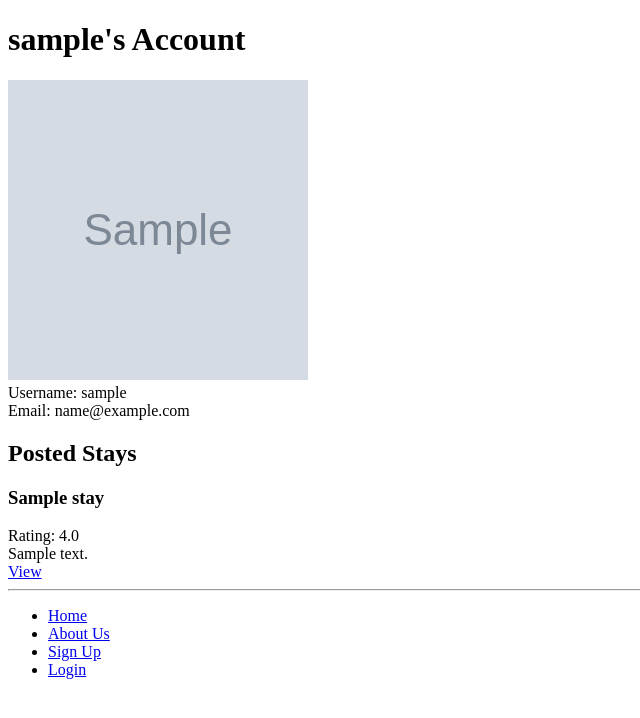
After one commit to 2401566A/mystays_project, a Django app: a page that uses templates/mystays/base.html in a window 1280 px wide. The commit adds this page. Shown: the top 718 px of the page, without its empty margins (0-640 px from the left). Run offline with Django 3.2, Linux system fonts and the light colour scheme; tables that the repository leaves empty hold one stand-in row (values such as "Sample post"); grey boxes marked "Sample" are stand-in pictures.

Commit message:
my account pages and stays/reviews linked to users

```diff
--- a/mystays/forms.py
+++ b/mystays/forms.py
@@ -14,7 +14,7 @@ class StayForm(forms.ModelForm):
 
     class Meta:
         model = Stay
-        fields = ('name',)
+        fields = ('name', 'price', 'description', 'address', 'contacts')
 
 
 #form to leave a review for a stay
@@ -30,7 +30,7 @@ class ReviewForm(forms.ModelForm):
 
     class Meta:
         model = Review
-        exclude = ('stay',)
+        exclude = ('stay', 'reviewedBy',)
 
 #form to fill in the username, email, and password of a new user
 class UserForm(forms.ModelForm):
--- a/mystays/urls.py
+++ b/mystays/urls.py
@@ -8,8 +8,13 @@ urlpatterns = [
     path('AboutUs/', views.about_us, name='about_us'),
     path('WhereToStay/', views.where_to_stay, name='where_to_stay'),
     path('WhereToStay/ChosenStay/<slug:stay_name_slug>/', views.show_stay, name='show_stay'),
-    path('PostStay/', views.post_stay, name='post_stay'),
-    path('WhereToStay/ChosenStay/<slug:stay_name_slug>/RateAndReview/', views.rate_and_review, name='rate_and_review'),
+    path('WhereToStay/ChosenStay/<slug:stay_name_slug>/RateAndReview/<username>', views.RateAndReview.as_view(), name='rate_and_review'),
     path('SignUp/', views.sign_up, name='sign_up'),
     path('Login/', views.user_login, name='user_login'),
+    path('Login/MyAccount/<username>', views.MyAccountView.as_view(), name='my_account'),
+    path('Login/MyAccount/<username>/EditAccount', views.EditAccountView.as_view(), name='edit_account'),
+    path('Login/MyAccount/<username>/PostedStays/', views.PostedStaysView.as_view(), name='posted_stays'),
+    path('Login/MyAccount/<username>/PostStay/', views.PostStayView.as_view(), name='post_stay'),
+    path('Login/MyAccount/<username>/MyReviews/', views.MyReviewsView.as_view(), name='my_reviews'),
+    path('Logout/', views.user_logout, name='user_logout'),
 ]
--- a/mystays/views.py
+++ b/mystays/views.py
@@ -1,10 +1,14 @@
 from django.shortcuts import render
 from django.http import HttpResponse
 from mystays.models import Stay, Review
-from mystays.forms import StayForm, ReviewForm, UserForm, UserProfileForm
+from mystays.forms import StayForm, ReviewForm, UserForm, UserProfileForm, UserProfile
 from django.shortcuts import redirect
 from django.urls import reverse
-from django.contrib.auth import authenticate, login
+from django.contrib.auth import authenticate, login, logout
+from django.contrib.auth.decorators import login_required
+from django.utils.decorators import method_decorator
+from django.contrib.auth.models import User
+from django.views import View
 
 def home(request):
     context_dict = {}
@@ -60,49 +64,101 @@ def show_stay(request, stay_name_slug):
     return response
 
 
-def post_stay(request):
-    form = StayForm()
+class PostStayView(View):
+    def get_user_details(self, username):
+        try:
+            user = User.objects.get(username=username)
+        except User.DoesNotExist:
+            return None
 
-    if request.method == 'POST':
+        user_profile = UserProfile.objects.get_or_create(user=user)[0]
+
+        return (user, user_profile)
+
+    @method_decorator(login_required)
+    def get(self, request, username):
+        form = StayForm()
+        return render(request, 'mystays/post_stay.html', {'form':form})
+
+    @method_decorator(login_required)
+    def post(self, request, username):
+        try:
+            (user, user_profile) = self.get_user_details(username)
+        except TypeError:
+            return redirect(reverse('mystays:home'))
+
         form = StayForm(request.POST)
 
         if form.is_valid():
-            form.save(commit=True)
-            #after submitting the stay, return to the homepage (change later)
-            return redirect('/mystays/')
+            stay = form.save(commit=False)
+            stay.postedBy = user_profile
+            stay.save()
+
+            return redirect('mystays:posted_stays', user.username)
         else:
             print(form.errors)
 
-    response = render(request, 'mystays/post_stay.html', {'form': form})
-    return response
+        context_dict = {'user_profile': user_profile, 'selected_user': user, 'form': form}
 
-def rate_and_review(request, stay_name_slug):
-    try:
-        stay = Stay.objects.get(slug=stay_name_slug)
-    except Stay.DoesNotExist:
-        stay = None
+        return render(request, 'mystays/posted_stays.html', context_dict)
 
-    if stay is None:
-        return redirect('/mystays/')
 
-    form = ReviewForm()
+class RateAndReview(View):
+    def get_user_details(self, username):
+        try:
+            user = User.objects.get(username=username)
+        except User.DoesNotExist:
+            return None
 
-    if request.method == 'POST':
+        user_profile = UserProfile.objects.get_or_create(user=user)[0]
+
+        return (user, user_profile)
+
+    @method_decorator(login_required)
+    def get(self, request, stay_name_slug, username):
+        try:
+            stay = Stay.objects.get(slug=stay_name_slug)
+        except Stay.DoesNotExist:
+            stay = None
+
+        if stay is None:
+            return redirect('/mystays/')
+
+        form = ReviewForm()
+        return render(request, 'mystays/rate_and_review.html', {'form':form, 'stay':stay})
+
+    @method_decorator(login_required)
+    def post(self, request, stay_name_slug, username):
+        try:
+            stay = Stay.objects.get(slug=stay_name_slug)
+        except Stay.DoesNotExist:
+            stay = None
+
+        if stay is None:
+            return redirect('/mystays/')
+
+        try:
+            (user, user_profile) = self.get_user_details(username)
+        except TypeError:
+            return redirect(reverse('mystays:show_stay', kwargs={'stay_name_slug': stay_name_slug}))
+
+        reviewer=user_profile
         form = ReviewForm(request.POST)
 
         if form.is_valid():
             if stay:
                 review = form.save(commit=False)
                 review.stay = stay
+                review.reviewedBy = reviewer
                 review.save()
 
                 return redirect(reverse('mystays:show_stay', kwargs={'stay_name_slug': stay_name_slug}))
         else:
             print(form.errors)
 
-    context_dict = {'form': form, 'stay': stay}
-    response = render(request, 'mystays/rate_and_review.html', context=context_dict)
-    return response
+        context_dict = {'user_profile': user_profile, 'selected_user': user, 'form': form, 'stay': stay}
+        response = render(request, 'mystays/rate_and_review.html', context=context_dict)
+        return response
 
 
 def sign_up(request):
@@ -160,6 +216,114 @@ def user_login(request):
         return render(request, 'mystays/login.html')
 
 
+@login_required
+def user_logout(request):
+    logout(request)
+    return redirect(reverse('mystays:home'))
+
+
+class MyAccountView(View):
+    def get(self, request, username):
+        context_dict = {}
+
+        try:
+            user = User.objects.get(username=username)
+        except User.DoesNotExist:
+            return None
+
+        user_profile = UserProfile.objects.get_or_create(user=user)[0]
+
+        context_dict['user_profile'] = user_profile
+        context_dict['selected_user'] = user
+
+        response = render(request, 'mystays/my_account.html', context_dict)
+        return response
+
+
+class EditAccountView(View):
+    def get_user_details(self, username):
+        try:
+            user = User.objects.get(username=username)
+        except User.DoesNotExist:
+            return None
+
+        user_profile = UserProfile.objects.get_or_create(user=user)[0]
+        form = UserProfileForm({'picture': user_profile.picture})
+
+        return (user, user_profile, form)
+
+    @method_decorator(login_required)
+    def get(self, request, username):
+        try:
+            (user, user_profile, form) = self.get_user_details(username)
+        except TypeError:
+            return redirect(reverse('mystays:home'))
+
+        context_dict = {'user_profile': user_profile, 'selected_user': user, 'form': form}
+
+        return render(request, 'mystays/edit_account.html', context_dict)
+
+    @method_decorator(login_required)
+    def post(self, request, username):
+        try:
+            (user, user_profile, form) = self.get_user_details(username)
+        except TypeError:
+            return redirect(reverse('mystays:home'))
+
+        form = UserProfileForm(request.POST, request.FILES, instance=user_profile)
+        if form.is_valid():
+            form.save(commit=True)
+            return redirect('mystays:my_account', user.username)
+        else:
+            print(form.errors)
+
+        context_dict = {'user_profile': user_profile, 'selected_user': user, 'form': form}
+
+        return render(request, 'mystays/edit_account.html', context_dict)
+
+
+class PostedStaysView(View):
+    def get(self, request, username):
+        context_dict = {}
+
+        try:
+            user = User.objects.get(username=username)
+        except User.DoesNotExist:
+            return None
+
+        user_profile = UserProfile.objects.get_or_create(user=user)[0]
+
+        posted_stays = Stay.objects.filter(postedBy=user_profile)
+
+        context_dict['user_profile'] = user_profile
+        context_dict['selected_user'] = user
+        context_dict['posted_stays'] = posted_stays
+
+        response = render(request, 'mystays/posted_stays.html', context_dict)
+        return response
+
+
+class MyReviewsView(View):
+    def get(self, request, username):
+        context_dict = {}
+
+        try:
+            user = User.objects.get(username=username)
+        except User.DoesNotExist:
+            return None
+
+        user_profile = UserProfile.objects.get_or_create(user=user)[0]
+
+        my_reviews = Review.objects.filter(reviewedBy=user_profile)
+
+        context_dict['user_profile'] = user_profile
+        context_dict['selected_user'] = user
+        context_dict['my_reviews'] = my_reviews
+
+        response = render(request, 'mystays/my_reviews.html', context_dict)
+        return response
+
+
 #helper function to recalculate the overall rating of a stay
 def calcPropertyRating(stay, reviews):
     total = 0
@@ -169,6 +333,10 @@ def calcPropertyRating(stay, reviews):
         total = total + r.impression
         count = count + 1
 
-    average = total/count
-    stay.propertyRating = average
+    if count != 0:
+        average = total/count
+        stay.propertyRating = average
+    else:
+        stay.propertyRating = 0
+
     stay.save()
--- a/mystays_project/settings.py
+++ b/mystays_project/settings.py
@@ -103,6 +103,8 @@ AUTH_PASSWORD_VALIDATORS = [
     },
 ]
 
+LOGIN_URL = 'mystays:user_login'
+
 
 # Internationalization
 # https://docs.djangoproject.com/en/2.2/topics/i18n/
--- a/templates/mystays/base.html
+++ b/templates/mystays/base.html
@@ -19,8 +19,14 @@
             <ul>
                 <li><a href="{% url 'mystays:home' %}">Home</a></li>
                 <li><a href="{% url 'mystays:about_us' %}">About Us</a></li>
-                <li><a href="{% url 'mystays:sign_up' %}">Sign Up</a></li>
-                <li><a href="{% url 'mystays:user_login' %}">Login</a></li>
+
+                {% if user.is_authenticated %}
+                    <li><a href="{% url 'mystays:my_account' user.username %}">MyAccount</a></li>
+                    <li><a href="{% url 'mystays:user_logout' %}">Logout</a></li>
+                {% else %}
+                    <li><a href="{% url 'mystays:sign_up' %}">Sign Up</a></li>
+                    <li><a href="{% url 'mystays:user_login' %}">Login</a></li>
+                {% endif %}
             </ul>
         </div>
     </body>
--- a/templates/mystays/home.html
+++ b/templates/mystays/home.html
@@ -9,7 +9,6 @@
     <div>
         <a href="{% url 'mystays:about_us' %}">About Us</a><br />
         <a href="{% url 'mystays:where_to_stay' %}">Where To Stay</a><br />
-        <a href="{% url 'mystays:post_stay' %}">Post A Stay</a><br />
     </div>
 
     <div>
--- a/templates/mystays/post_stay.html
+++ b/templates/mystays/post_stay.html
@@ -7,7 +7,7 @@
 {% block body_block %}
     <h1>Post a New Stay</h1>
     <div>
-        <form id="stay_form" method="post" action="{% url 'mystays:post_stay' %}">
+        <form id="stay_form" method="post" action="{% url 'mystays:post_stay' user.username %}">
             {% csrf_token %}
             {% for hidden in form.hidden_fields %}
             {{ hidden }}
--- /dev/null
+++ b/templates/mystays/posted_stays.html
@@ -0,0 +1,43 @@
+{% extends 'mystays/base.html' %}
+
+{% block title_block %}
+    Posted Stays
+{% endblock %}
+
+{% block body_block %}
+    {% if selected_user == user %}
+    <h1>My Account</h1>
+        {% else %}
+    <h1>{{ selected_user.username }}'s Account</h1>
+        {% endif %}
+
+    <div>
+        <img src="{{ MEDIA_URL }}{{user_profile.picture}}"
+             width="300"
+             height="300"
+             alt="{{ selected_user.username }}'s profile picture" />
+        <br />
+        Username: {{ selected_user.username }}<br />
+        Email: {{ selected_user.email }}<br />
+
+        {% if selected_user == user %}
+        <a href="{% url 'mystays:edit_account' user.username %}">Edit Details</a><br />
+        <a href="{% url 'mystays:post_stay' user.username %}">Post a New Stay</a><br />
+        <a href="{% url 'mystays:my_reviews' user.username %}">My Reviews</a><br />
+        {% endif %}
+    </div>
+
+    <div>
+        <h2>Posted Stays</h2>
+        {% if posted_stays %}
+            {% for stay in posted_stays %}
+            <h3>{{ stay.name }}</h3>
+            Rating: {{ stay.propertyRating }}<br />
+            {{ stay.description }}<br />
+            <a href="{% url 'mystays:show_stay' stay.slug %}">View</a><br />
+            {% endfor %}
+        {% else %}
+            <strong>This user has not posted any stays.</strong>
+        {% endif %}
+    </div>
+{% endblock %}
--- a/templates/mystays/rate_and_review.html
+++ b/templates/mystays/rate_and_review.html
@@ -13,7 +13,7 @@
 
     <div>
         <h2>Leave Review</h2>
-        <form id="review_form" method="post" action="{% url 'mystays:rate_and_review' stay.slug %}">
+        <form id="review_form" method="post" action="{% url 'mystays:rate_and_review' stay.slug user.username %}">
             {% csrf_token %}
             {% for hidden in form.hidden_fields %}
             {{ hidden }}
--- a/templates/mystays/stay.html
+++ b/templates/mystays/stay.html
@@ -41,5 +41,7 @@
     The specified stay does not exist.
     {% endif %}
 
-    <a href="{% url 'mystays:rate_and_review' stay.slug %}">Leave Review</a><br />
+    {% if user.is_authenticated %}
+        <a href="{% url 'mystays:rate_and_review' stay.slug user.username %}">Leave Review</a><br />
+    {% endif %}
 {% endblock %}
```
Also changed, not shown: mystays/models.py (+13 -9 lines), population_script.py (+30 -3 lines), templates/mystays/edit_account.html (added, +31 -0 lines), templates/mystays/my_account.html (added, +34 -0 lines), templates/mystays/my_reviews.html (added, +46 -0 lines).
